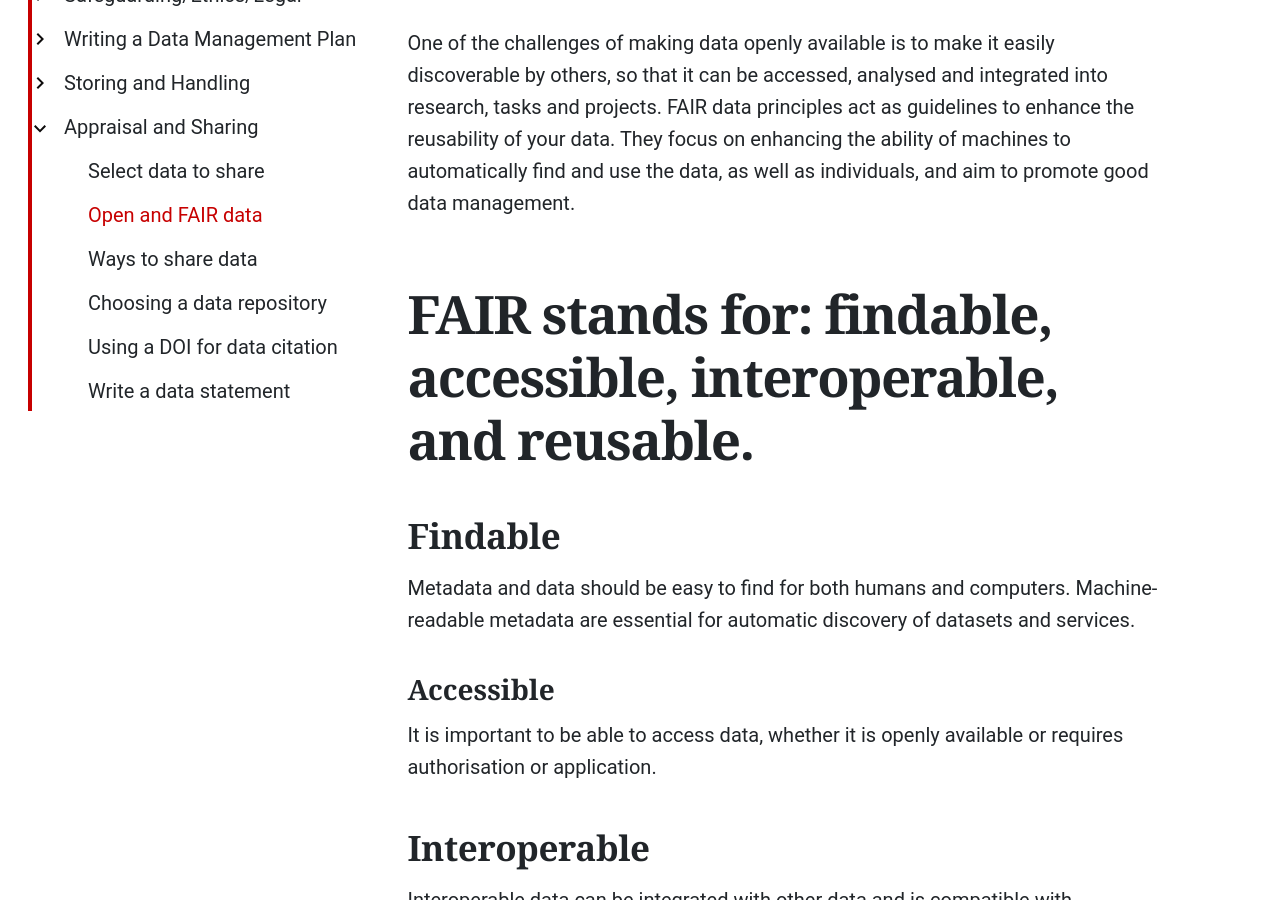
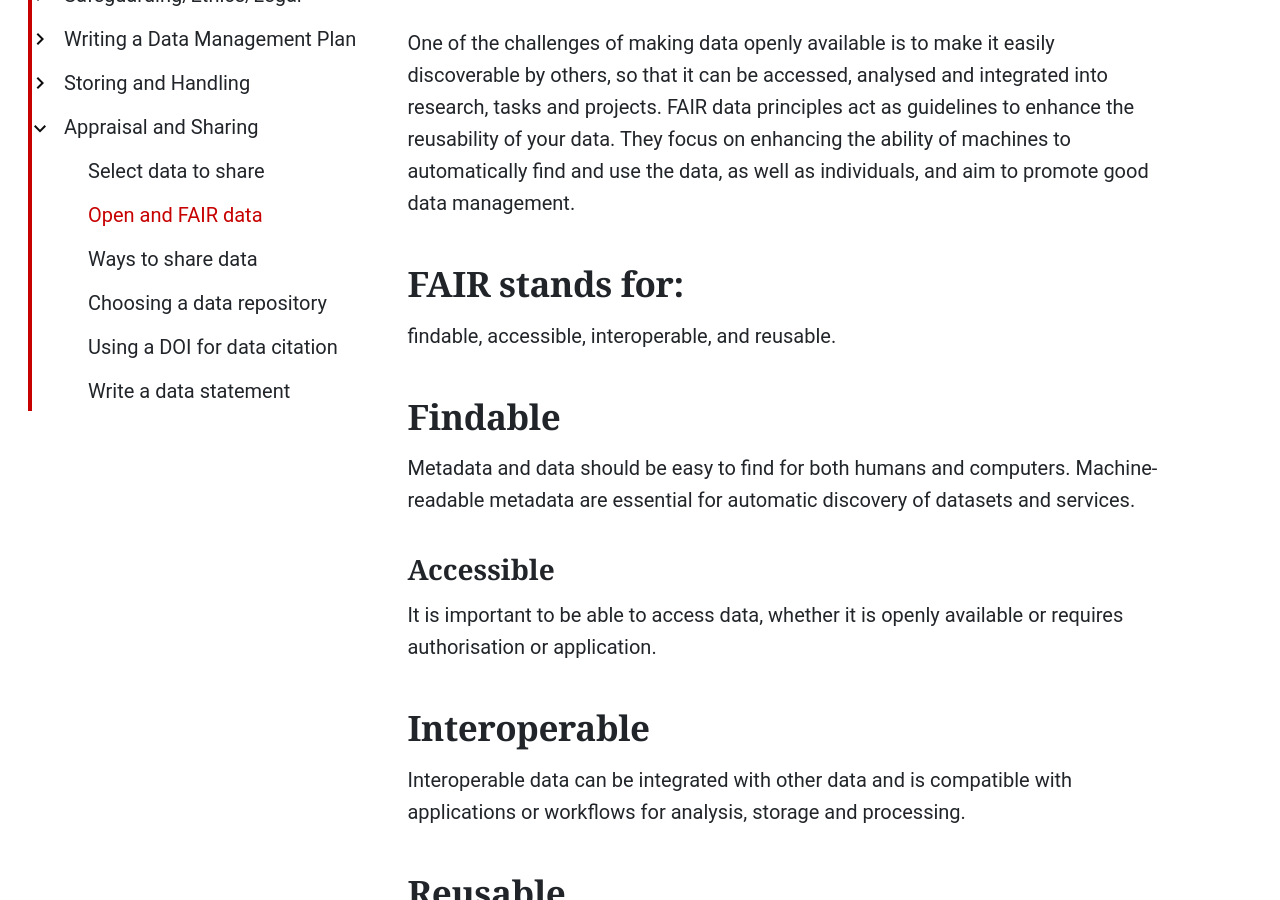
Before and after one commit to uol-library/rdl-handbook, a Jekyll site: the page built from pages/data-management/open-and-fair-data.md, in a window 1280 px wide and 900 px high, scrolled down 449 px. Built offline with Jekyll 4.4.1, drawn with Linux system fonts in a browser that asks for light colours; some web fonts are replaced.

```diff
--- a/pages/data-management/open-and-fair-data.md
+++ b/pages/data-management/open-and-fair-data.md
@@ -9,7 +9,8 @@ permalink: /data-management/open-and-fair-data/
 
 One of the challenges of making data openly available is to make it easily discoverable by others, so that it can be accessed, analysed and integrated into research, tasks and projects. FAIR data principles act as guidelines to enhance the reusability of your data. They focus on enhancing the ability of machines to automatically find and use the data, as well as individuals, and aim to promote good data management.
 
-# FAIR stands for: findable, accessible, interoperable, and reusable.
+### FAIR stands for:
+findable, accessible, interoperable, and reusable.
 
 ### Findable
 Metadata and data should be easy to find for both humans and computers. Machine-readable metadata are essential for automatic discovery of datasets and services.
```
